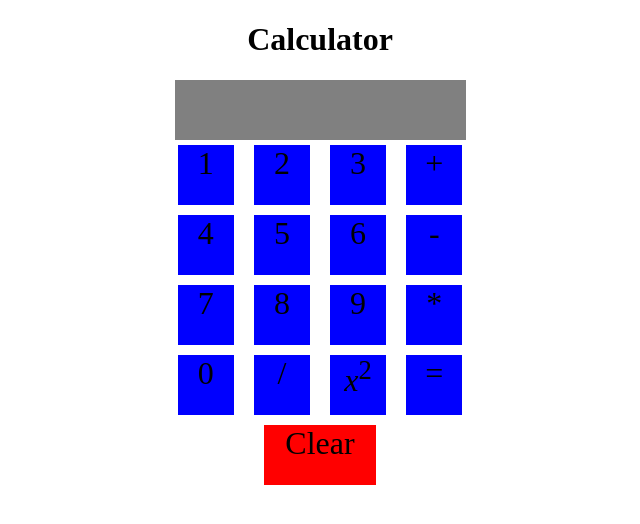
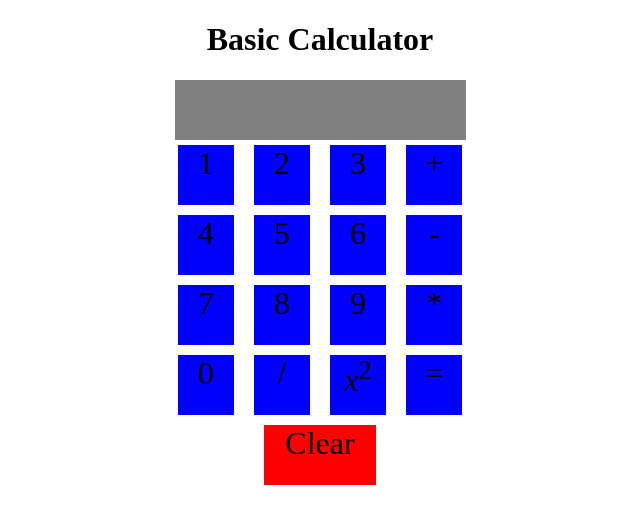
Before and after one commit to samuelodhiambo/BasicCalculater, a plain HTML site: page index.html in a window 1280 px wide. Shown: the whole page, without its empty margins (320-960 px from the left). Drawn offline with Linux system fonts and the light colour scheme.

Commit message:
It will update heading

```diff
--- a/index.html
+++ b/index.html
@@ -8,7 +8,7 @@
     <link rel="stylesheet" href="calc.css">
 </head>
 <body>
-    <h1 class="heading">Calculator</h1>
+    <h1 class="heading">Basic Calculator</h1>
 
     <div class="cont">
         <div class="rw">
```
